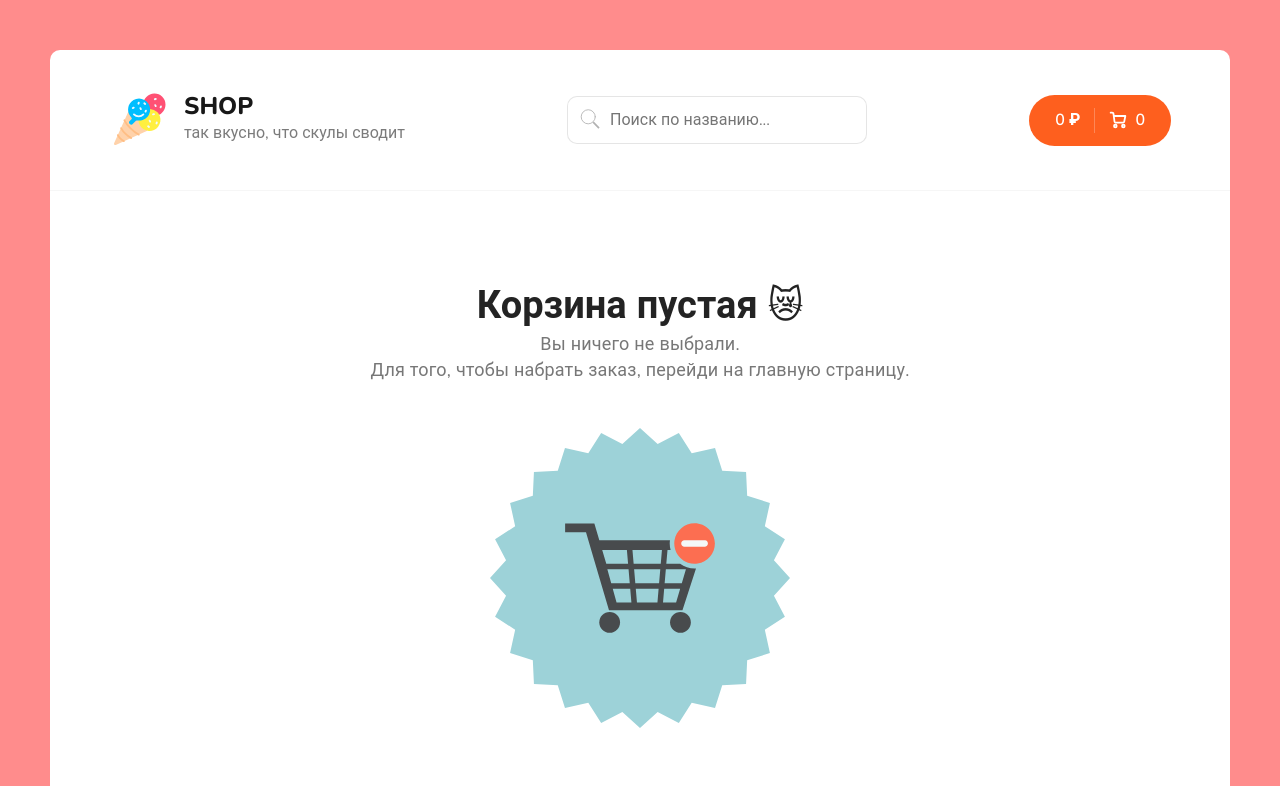
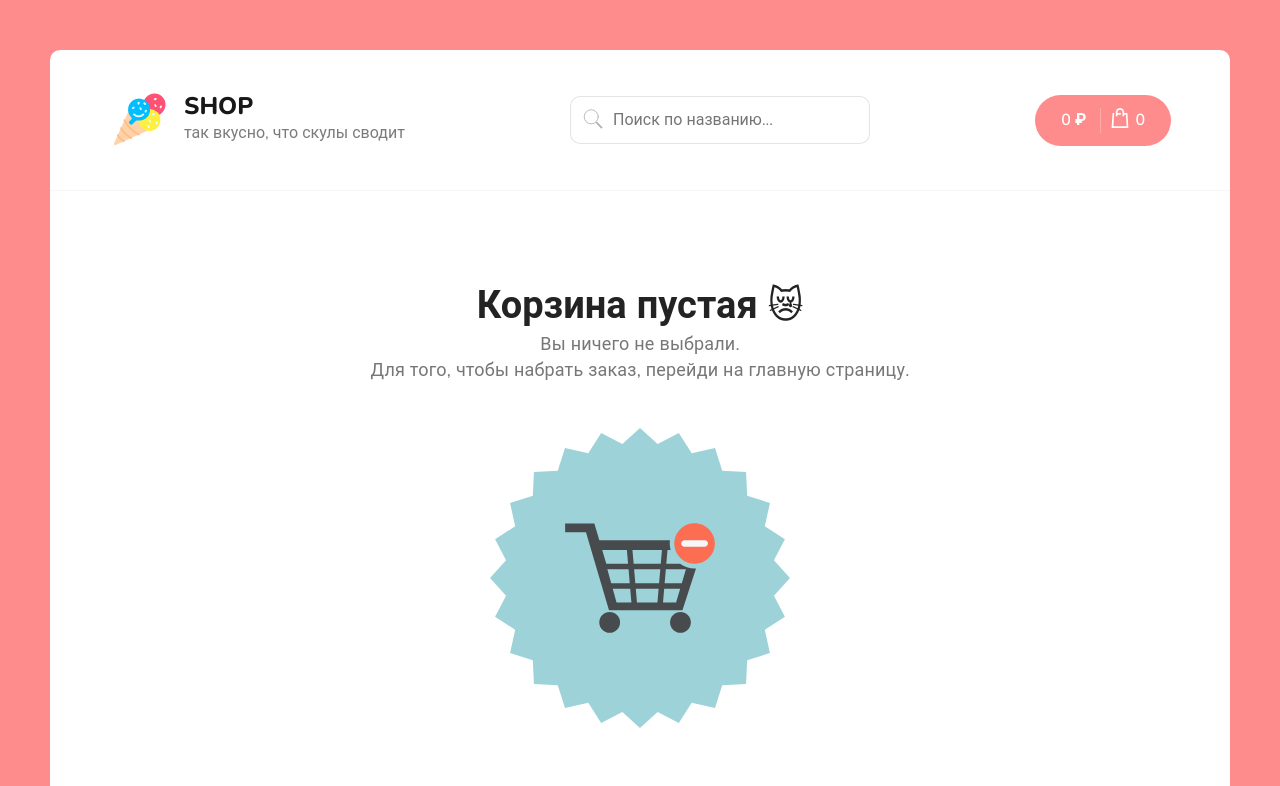
Before and after one commit to Parmon101/pizza-app, a React (Create React App) app: page /cart in a window 1280 px wide. Shown: the top 786 px of the page. Built offline with nearby package versions, Linux system fonts and the light colour scheme.

Commit message:
change color

```diff
--- a/src/components/CartItem/CartItem.jsx
+++ b/src/components/CartItem/CartItem.jsx
@@ -24,20 +24,20 @@ export const CartItem = ({ id, title, type, size, price, count, imageUrl }) => {
     };
     return (
         <div>
-            <div class="cart__item">
-                <div class="cart__item-img">
-                    <img class="product-block__image" src={imageUrl} alt="Product" />
+            <div className="cart__item">
+                <div className="cart__item-img">
+                    <img className="product-block__image" src={imageUrl} alt="Product" />
                 </div>
-                <div class="cart__item-info">
+                <div className="cart__item-info">
                     <h3>{title}</h3>
                     <p>
                         {type}, {size} гр.
                     </p>
                 </div>
-                <div class="cart__item-count">
+                <div className="cart__item-count">
                     <div
                         onClick={onClickMinus}
-                        class="button button--outline button--circle cart__item-count-minus">
+                        className="button button--outline button--circle cart__item-count-minus">
                         <svg
                             width="10"
                             height="10"
@@ -55,7 +55,7 @@ export const CartItem = ({ id, title, type, size, price, count, imageUrl }) => {
                     <b>{count}</b>
                     <div
                         onClick={onClickPlus}
-                        class="button button--outline button--circle cart__item-count-plus">
+                        className="button button--outline button--circle cart__item-count-plus">
                         <svg
                             width="10"
                             height="10"
@@ -71,11 +71,11 @@ export const CartItem = ({ id, title, type, size, price, count, imageUrl }) => {
                         </svg>
                     </div>
                 </div>
-                <div class="cart__item-price">
+                <div className="cart__item-price">
                     <b>{price * count} ₽</b>
                 </div>
-                <div class="cart__item-remove">
-                    <div onClick={onClickRemove} class="button button--outline button--circle">
+                <div className="cart__item-remove">
+                    <div onClick={onClickRemove} className="button button--outline button--circle">
                         <svg
                             width="10"
                             height="10"
--- a/src/components/Header/Header.jsx
+++ b/src/components/Header/Header.jsx
@@ -1,6 +1,7 @@
 import { useSelector } from 'react-redux';
 import { Link } from 'react-router-dom';
 import logo from '../../assets/logo.svg';
+import cart from '../../assets/cart.svg';
 import { Search } from '../ Search/Search';
 
 export const Header = () => {
@@ -25,34 +26,7 @@ export const Header = () => {
                     <Link to="/cart" className="button button--cart">
                         <span>{totalPrice} ₽</span>
                         <div className="button__delimiter"></div>
-                        <svg
-                            width="18"
-                            height="18"
-                            viewBox="0 0 18 18"
-                            fill="none"
-                            xmlns="http://www.w3.org/2000/svg">
-                            <path
-                                d="M6.33333 16.3333C7.06971 16.3333 7.66667 15.7364 7.66667 15C7.66667 14.2636 7.06971 13.6667 6.33333 13.6667C5.59695 13.6667 5 14.2636 5 15C5 15.7364 5.59695 16.3333 6.33333 16.3333Z"
-                                stroke="white"
-                                strokeWidth="1.8"
-                                strokeLinecap="round"
-                                strokeLinejoin="round"
-                            />
-                            <path
-                                d="M14.3333 16.3333C15.0697 16.3333 15.6667 15.7364 15.6667 15C15.6667 14.2636 15.0697 13.6667 14.3333 13.6667C13.597 13.6667 13 14.2636 13 15C13 15.7364 13.597 16.3333 14.3333 16.3333Z"
-                                stroke="white"
-                                strokeWidth="1.8"
-                                strokeLinecap="round"
-                                strokeLinejoin="round"
-                            />
-                            <path
-                                d="M4.78002 4.99999H16.3334L15.2134 10.5933C15.1524 10.9003 14.9854 11.176 14.7417 11.3722C14.4979 11.5684 14.1929 11.6727 13.88 11.6667H6.83335C6.50781 11.6694 6.1925 11.553 5.94689 11.3393C5.70128 11.1256 5.54233 10.8295 5.50002 10.5067L4.48669 2.82666C4.44466 2.50615 4.28764 2.21182 4.04482 1.99844C3.80201 1.78505 3.48994 1.66715 3.16669 1.66666H1.66669"
-                                stroke="white"
-                                strokeWidth="1.8"
-                                strokeLinecap="round"
-                                strokeLinejoin="round"
-                            />
-                        </svg>
+                        <img className="button__img--cart" width="20" src={cart} alt="cart" />
                         <span>{totalCout}</span>
                     </Link>
                 </div>
--- a/src/pages/Home.jsx
+++ b/src/pages/Home.jsx
@@ -22,7 +22,6 @@ export const Home = () => {
     const categoryId = useSelector((state) => state.filter.categoryId);
     const sortType = useSelector((state) => state.filter.sort.sortProperty);
 
-    const [isLoading, setIsLoading] = React.useState(true);
     const { searchValue } = React.useContext(SearchContext);
 
     const onClickCategory = (id) => {
@@ -30,8 +29,6 @@ export const Home = () => {
     };
 
     const fetchMenu = async () => {
-        setIsLoading(true);
-
         const sortBy = sortType.replace('-', '');
         const order = sortType.includes('-') ? 'asc' : 'desc';
         const category = categoryId > 0 ? `category=${categoryId}` : '';
--- a/src/scss/_variables.scss
+++ b/src/scss/_variables.scss
@@ -1,7 +1,7 @@
 $black: #232323;
 $background: #ff8c8c;
 $gray-line: #f6f6f6;
-$orange: #fe5f1e;
+$pink: #ff8c8c;
 
 $container-width: 90%;
 
--- a/src/scss/app.scss
+++ b/src/scss/app.scss
@@ -256,7 +256,7 @@ body {
 
                 &:last-of-type {
                     b {
-                        color: $orange;
+                        color: $pink;
                     }
                 }
             }
--- a/src/scss/components/_button.scss
+++ b/src/scss/components/_button.scss
@@ -2,7 +2,7 @@
 
 .button {
     display: inline-block;
-  background-color: $orange;
+    background-color: $pink;
     border-radius: 30px;
     padding: 10px 20px;
     min-width: 100px;
@@ -25,11 +25,11 @@
     }
 
     &:hover {
-    background-color: darken($orange, 8%);
+        background-color: darken($pink, 8%);
     }
 
     &:active {
-    background-color: darken($orange, 12%);
+        background-color: darken($pink, 12%);
         transform: translateY(1px);
     }
 
@@ -55,20 +55,20 @@
 
     &--outline {
         background-color: #fff;
-    border-color: $orange;
+        border-color: $pink;
         &,
         span {
-      color: $orange;
+            color: $pink;
         }
 
         svg {
             path {
-        fill: $orange;
+                fill: $pink;
             }
         }
 
         &:hover {
-      background-color: $orange;
+            background-color: $pink;
 
             &,
             span {
@@ -83,7 +83,7 @@
         }
 
         &:active {
-      background-color: darken($orange, 8%);
+            background-color: darken($pink, 8%);
         }
     }
 
@@ -93,6 +93,12 @@
         background-color: rgba(255, 255, 255, 0.25);
         margin-left: 14px;
         margin-right: 14px;
+    }
+
+    &__img--cart {
+        position: relative;
+        bottom: 2px;
+        right: 5px;
     }
 
     &--add {
@@ -108,14 +114,14 @@
         &:hover {
             i {
                 background-color: #fff;
-        color: $orange;
+                color: $pink;
             }
         }
 
         i {
             display: inline-block;
             border-radius: 30px;
-      background-color: $orange;
+            background-color: $pink;
             color: #fff;
             font-weight: 600;
             width: 22px;
--- a/src/scss/components/_sort.scss
+++ b/src/scss/components/_sort.scss
@@ -15,8 +15,8 @@
         }
 
         span {
-      color: $orange;
-      border-bottom: 1px dashed $orange;
+            color: $pink;
+            border-bottom: 1px dashed $pink;
             cursor: pointer;
         }
     }
@@ -44,7 +44,7 @@
 
                 &.active {
                     font-weight: bold;
-          color: $orange;
+                    color: $pink;
                 }
             }
         }
```
Also changed, not shown: src/pages/Cart.jsx (+18 -18 lines), src/assets/cart.svg (added), src/scss/components/_categories.scss (indentation only). Lines whose indentation alone changed are shown as unchanged.
